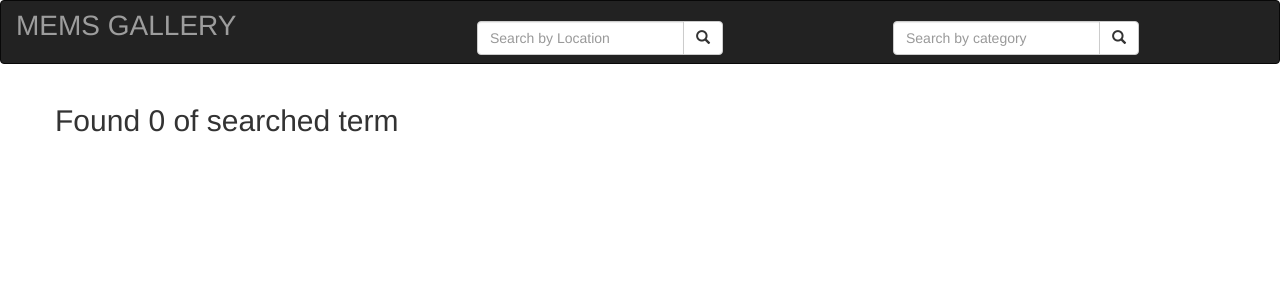
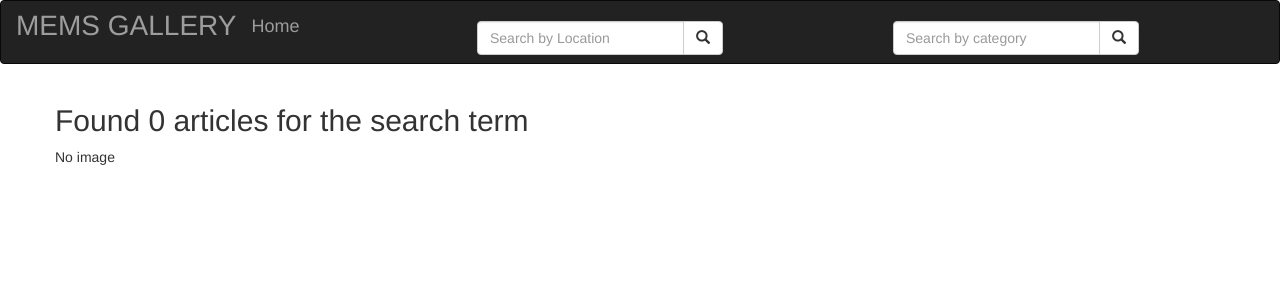
Before and after one commit to Memory-Wabwile/Mems-Gallery, a Django app: template gallery/mems/templates/location.html in a window 1280 px wide. Shown: the top 300 px of the page. Run offline with Django 3.2, Linux system fonts and the light colour scheme; data comes from the database, SQL or seed files in the repository; the template is opened without the code that fills it: values that come from a table or form of the project are taken from there, most other values are stand-ins (such as "Sample title", 1, 10 or a date in 2020); some libraries are stand-ins or nearby versions.

Commit message:
update the locatio method and views

```diff
--- a/gallery/mems/templates/index.html
+++ b/gallery/mems/templates/index.html
@@ -6,7 +6,8 @@
 
 <div class="container">
     <h1 class='text-center'> WELCOME TO MEMS GALLERY</h1>
-    <p class='text-center' style=" color: green; font-size: 20px;">The various categories include food, art, wildlife,cocktails and travel</p>
+    <p class='text-center' style=" color: green; font-size: 20px;">The various categories include food, art,
+        wildlife,cocktails and travel taken in places such as mombasa,nairobi and nakuru</p>
     <p class='text-center' style="font-size: 20px;"> <em>Photography takes an instant out of time, altering life by
             holding it still.” “There are always two people in every picture: the photographer and the viewer.”
             “Photography helps people to see.”</em></p>
@@ -14,6 +15,7 @@
 
     {%if image%}
     {{message}}
+
     {% for image in image %}
     <div class="container">
 
--- a/gallery/mems/templates/location.html
+++ b/gallery/mems/templates/location.html
@@ -1,10 +1,12 @@
 {%extends 'base.html'%}
+{%load bootstrap3}
 {% block content %}
+{{block.super}}
 <div class="container">
 
   <div class="row">
-    {% if image %}
-    <h2>Found {{ image|length }} of searched term {{message}}</h2>
+    {% if search_location %}
+    <h2>Found {{ search_location|length }} of searched term for {{message}}</h2>
     {% else %}
     <h2> Found 0 articles for the search term {{message}}</h2>
     {% endif %}
@@ -14,17 +16,65 @@
   <div class="row">
 
     {% if search_location %}
-    {% for image in search_location%}
-    <h1>{{image.location}}'s Images</h1>
-    <div class="col-sm-6 col-md-6">
-      <h1 class="text-center" >{{image.name}}</h1>
-      <img style="width: 80%; height: 300px; display: block; margin: 0 auto;" src="{{image.image.url}}" alt="the image">
-      <p style="padding-left: 5%; font-size: 20px;" > Description : {{image.description}}</p>
-      <p class="text-center" style="font-size: 20px;" >Location: {{image.location}}</p>
-      <p class="text-center" style="font-size: 20px;" >Category: {{image.category}}</p>
+
+
+
+    <div class="container">
+      <div class="d-flex">
+        <div style="display: flex; flex-wrap: wrap; flex-direction: row; width: 100%;" class="row">
+          <div class="col-6">
+            <div class="card border-secondary">
+                {% for image in search_location%}
+              <h1 class="text-center">{{image.name}}</h1>
+              <img src="{{image.image.url}}" data-toggle="modal" data-target="#{{image.id}}" alt="" class="img-fluid"
+                id="eachimage" width="500" height="300">
+
+            </div>
+          </div>
+        </div>
+      </div>
+    </div>
+
+    <div class="modal fade" id="{{image.id}}" tabindex="-1" role="dialog" aria-labelledby="exampleModalLabel"
+      aria-hidden="true">
+      <div class="modal-dialog" role="document">
+        <div class="modal-content modalcard">
+          <div class="modal-header">
+            <h5 class="modal-title" id="imagetitle">{{image.name}}</h5>
+            <button type="button" class="close" data-dismiss="modal" aria-label="Close">
+              <span aria-hidden="true">&times;</span>
+            </button>
+          </div>
+          <div class="modal-body">
+            <img style="width: 80%; height: 300px;" src="{{image.image.url}}" alt="the image">
+            <p class="text-center"> {{image.description}}</p>
+            <p class="text-center">Location: {{image.location}}</p>
+            <p class="text-center">Category: {{image.category}}</p>
+          </div>
+          <div class="modal-footer">
+            <input class="form-control input-lg" type="text" value="{{image.image.url}}" id="{{image.id}}.url">
+            <button type="button" class="btn btn-secondary" data-dismiss="modal">Close</button>
+            <button type="button" class="btn btn-success " onclick="copyLink('{{image.id}}.url')">copy</button>
+          </div>
+          {%block script%}
+          <script>
+            copyLink = (element) => {
+              document.getElementById(element).select();
+              document.execCommand("copy");
+            }
+          </script>
+          {%endblock%}
+        </div>
+      </div>
     </div>
     {% endfor %}
-    {% endif %}
+
+
+    {%else%}
+    <p>No image</p>
+
+    {%endif%}
+
   </div>
 </div>
 {% endblock %}
--- a/gallery/mems/templates/navbar.html
+++ b/gallery/mems/templates/navbar.html
@@ -10,6 +10,7 @@
   <div class="container-fluid">
     <div   class="navbar-header">
       <a style="font-size: 2em;" class="navbar-brand" >MEMS GALLERY</a>
+      <a class="navbar-brand" href="{% url 'memsHome' %}">Home</a>
     </div>
 
 
@@ -33,10 +34,10 @@
 
     <div style="padding-top: 1%;" class="col-sm-4 col-md-4 navbar-right">
 
-      <form class="navbar-form" role="search" action="{% url 'search_results' %}">
+      <form class="navbar-form" role="search" action="{% url 'search_location' %}">
 
         <div class="input-group">
-          <input type="text" class="form-control" placeholder="Search by Location" name="image">
+          <input type="text" class="form-control" placeholder="Search by Location" name="location">
           <div class="input-group-btn">
             <button class="btn btn-default" type="submit"><i class="glyphicon glyphicon-search"></i></button>
           </div>
```
Also changed, not shown: gallery/mems/templates/search.html (+4 -6 lines).
